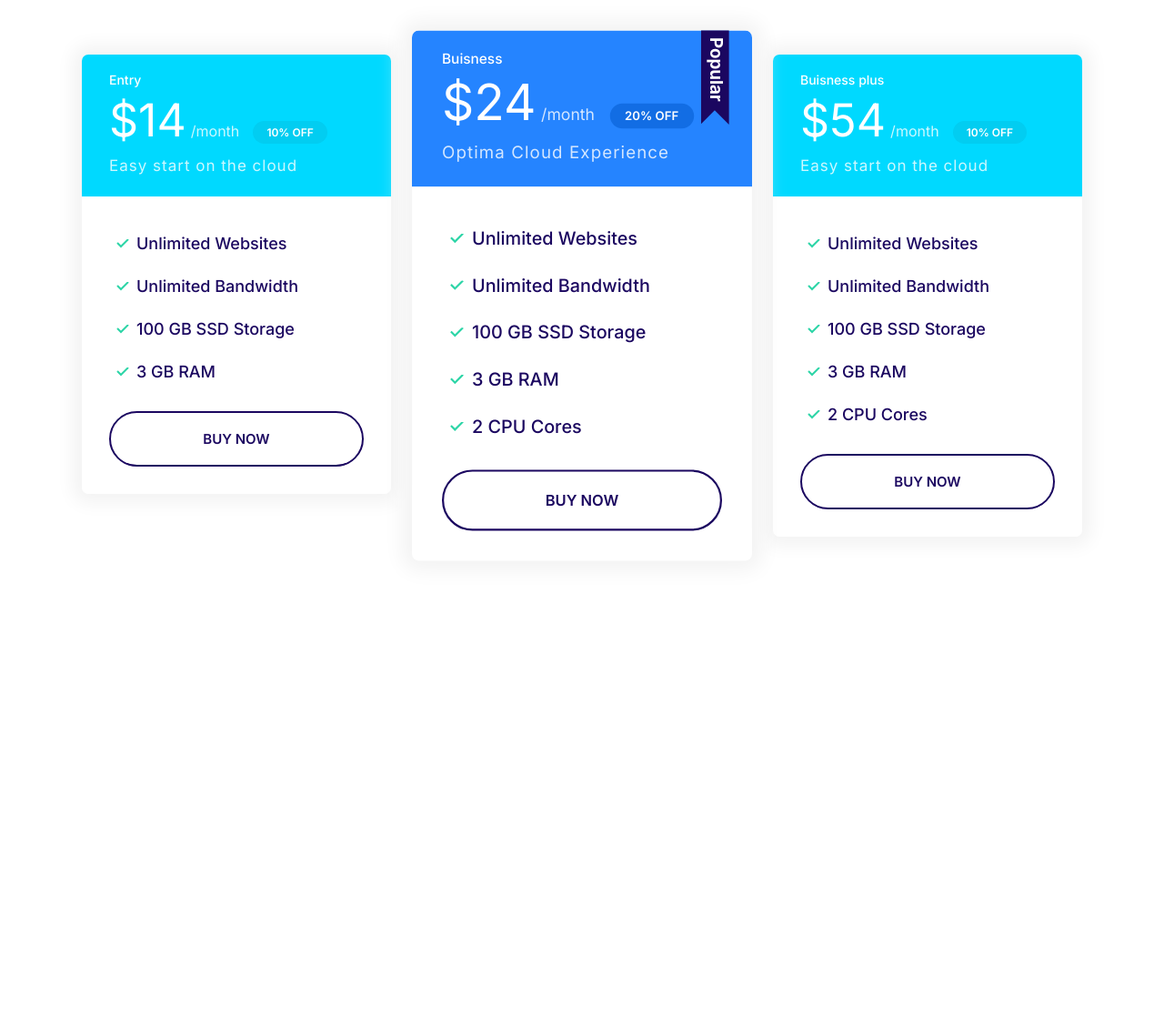
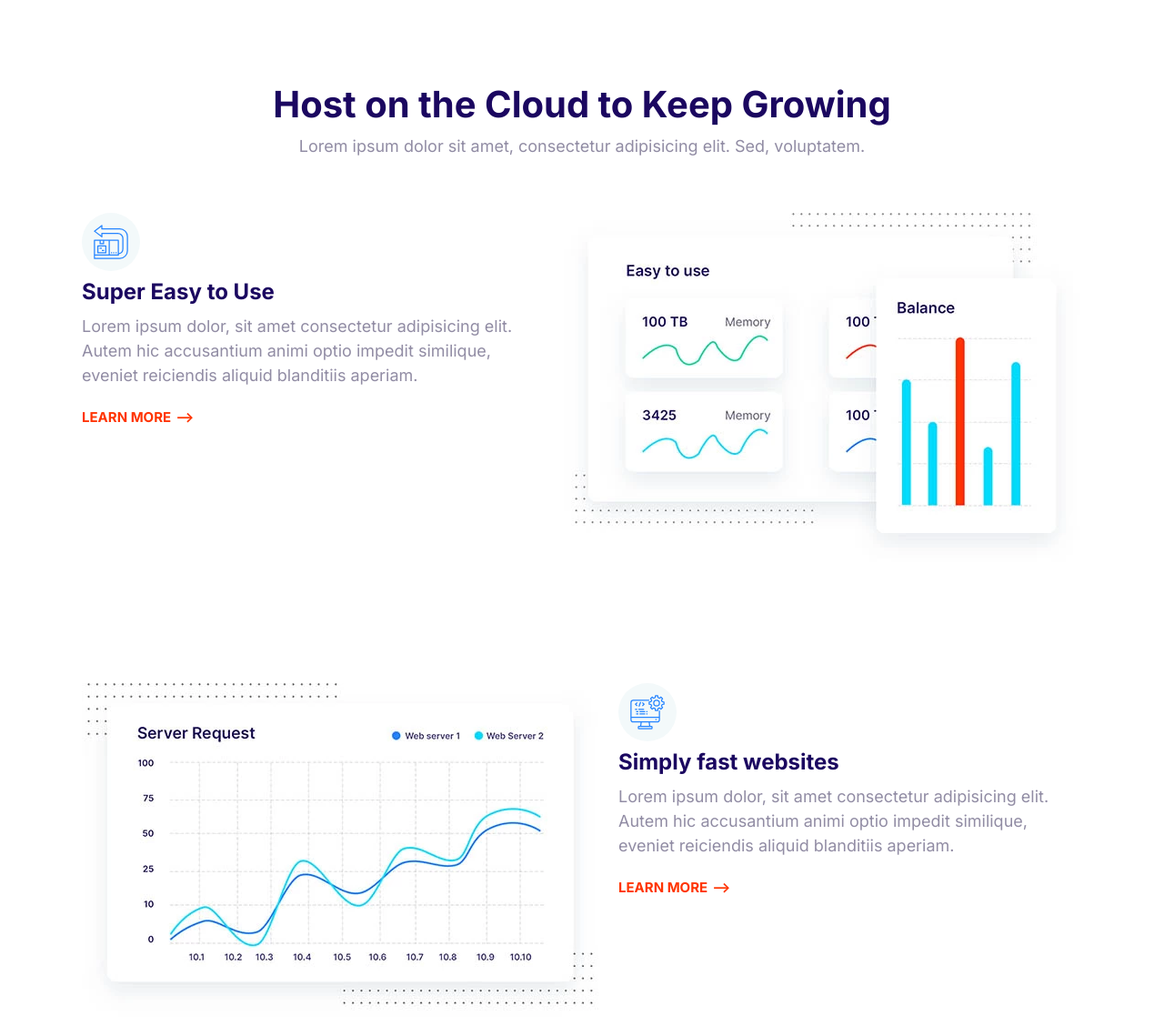
Before and after one commit to dara0869/path42, a plain HTML site: page index.html in a window 1280 px wide. Shown: the top 1128 px of the page at 91% size. Before the commit the page ends 800 px from the top, so only its background shows below. Drawn offline with Linux system fonts and the light colour scheme.

Commit message:
Build of features block component.

```diff
--- a/CSS/Styles.css
+++ b/CSS/Styles.css
@@ -815,3 +815,25 @@ a {
   max-width: 500px;
   margin: 0 auto;
 }
+
+/******************************************************************************
+***                      Features Block Section                             ***
+******************************************************************************/
+.feature {
+  gap: 4rem 2rem;
+  margin: 12rem 0;
+}
+
+.feature:first-of-type {
+  margin-top: 6rem;
+}
+
+.feature__heading {
+  margin: 1rem 0;
+}
+
+@media screen and (min-width: 768px) {
+  .feature:nth-of-type(even) .feature__content {
+    order: 2;
+  }
+}
--- a/index.html
+++ b/index.html
@@ -12,71 +12,125 @@
     <link rel="stylesheet" href="CSS/Styles.css" />
   </head>
   <body>
-    <section class="block container block-plans">
-      <div class="grid grid--1x3">
-        <div class="plan">
-          <div class="card card--secondary">
-            <header class="card__header">
-              <h3 class="plan__name">Entry</h3>
-              <span class="plan__price">$14</span>
-              <span class="plan__billing-cycle">/month</span>
-              <span class="badge badge--secondary badge--small">10% OFF</span>
-              <span class="plan__description">Easy start on the cloud</span>
-            </header>
-            <div class="card__body">
-              <ul class="list list--tick">
-                <li class="list__item">Unlimited Websites</li>
-                <li class="list__item">Unlimited Bandwidth</li>
-                <li class="list__item">100 GB SSD Storage</li>
-                <li class="list__item">3 GB RAM</li>
-              </ul>
-              <button class="btn btn--outline btn--block">Buy Now</button>
-            </div>
-          </div>
+    <section class="block container">
+      <header class="block__header">
+        <h2>Host on the Cloud to Keep Growing</h2>
+        <p>
+          Lorem ipsum dolor sit amet, consectetur adipisicing elit. Sed,
+          voluptatem.
+        </p>
+      </header>
+      <article class="grid grid--1x2 feature">
+        <div class="feature__content">
+          <span class="icon-container">
+            <svg class="icon icon--primary">
+              <use xlink:href="images/sprite.svg#easy"></use>
+            </svg>
+          </span>
+          <h3 class="feature__heading">Super Easy to Use</h3>
+          <p>
+            Lorem ipsum dolor, sit amet consectetur adipisicing elit. Autem hic
+            accusantium animi optio impedit similique, eveniet reiciendis
+            aliquid blanditiis aperiam.
+          </p>
+          <a href="#" class="link-arrow">Learn More</a>
         </div>
-        <div class="plan plan--popular">
-          <div class="card card--primary">
-            <header class="card__header">
-              <h3 class="plan__name">Buisness</h3>
-              <span class="plan__price">$24</span>
-              <span class="plan__billing-cycle">/month</span>
-              <span class="badge badge--primary badge--small">20% OFF</span>
-              <span class="plan__description">Optima Cloud Experience</span>
-            </header>
-            <div class="card__body">
-              <ul class="list list--tick">
-                <li class="list__item">Unlimited Websites</li>
-                <li class="list__item">Unlimited Bandwidth</li>
-                <li class="list__item">100 GB SSD Storage</li>
-                <li class="list__item">3 GB RAM</li>
-                <li class="list__item">2 CPU Cores</li>
-              </ul>
-              <button class="btn btn--outline btn--block">Buy Now</button>
-            </div>
-          </div>
+        <picture>
+          <source
+            type="image/webp"
+            srcset="images/easy.webp 1x, images/easy@2x.webp 2x"
+          />
+          <source
+            type="image/jpg"
+            srcset="images/easy.jpg 1x, images/easy@2x.jpg 2x"
+          />
+          <img class="feature__image" src="images/easy@2x.jpg" alt="" />
+        </picture>
+      </article>
+
+      <article class="grid grid--1x2 feature">
+        <div class="feature__content">
+          <span class="icon-container">
+            <svg class="icon icon--primary">
+              <use xlink:href="images/sprite.svg#computer"></use>
+            </svg>
+          </span>
+          <h3 class="feature__heading">Simply fast websites</h3>
+          <p>
+            Lorem ipsum dolor, sit amet consectetur adipisicing elit. Autem hic
+            accusantium animi optio impedit similique, eveniet reiciendis
+            aliquid blanditiis aperiam.
+          </p>
+          <a href="#" class="link-arrow">Learn More</a>
         </div>
-        <div class="plan">
-          <div class="card card--secondary">
-            <header class="card__header">
-              <h3 class="plan__name">Buisness plus</h3>
-              <span class="plan__price">$54</span>
-              <span class="plan__billing-cycle">/month</span>
-              <span class="badge badge--secondary badge--small">10% OFF</span>
-              <span class="plan__description">Easy start on the cloud</span>
-            </header>
-            <div class="card__body">
-              <ul class="list list--tick">
-                <li class="list__item">Unlimited Websites</li>
-                <li class="list__item">Unlimited Bandwidth</li>
-                <li class="list__item">100 GB SSD Storage</li>
-                <li class="list__item">3 GB RAM</li>
-                <li class="list__item">2 CPU Cores</li>
-              </ul>
-              <button class="btn btn--outline btn--block">Buy Now</button>
-            </div>
-          </div>
+        <picture>
+          <source
+            type="image/webp"
+            srcset="images/fast.webp 1x, images/fast@2x.webp 2x"
+          />
+          <source
+            type="image/jpg"
+            srcset="images/fast.jpg 1x, images/fast@2x.jpg 2x"
+          />
+          <img class="feature__image" src="images/fast@2x.jpg" alt="" />
+        </picture>
+      </article>
+
+      <article class="grid grid--1x2 feature">
+        <div class="feature__content">
+          <span class="icon-container">
+            <svg class="icon icon--primary">
+              <use xlink:href="images/sprite.svg#settings"></use>
+            </svg>
+          </span>
+          <h3 class="feature__heading">WordPress made easy</h3>
+          <p>
+            Lorem ipsum dolor, sit amet consectetur adipisicing elit. Autem hic
+            accusantium animi optio impedit similique, eveniet reiciendis
+            aliquid blanditiis aperiam.
+          </p>
+          <a href="#" class="link-arrow">Learn More</a>
         </div>
-      </div>
+        <picture>
+          <source
+            type="image/webp"
+            srcset="images/wordpress.webp 1x, images/wordpress@2x.webp 2x"
+          />
+          <source
+            type="image/jpg"
+            srcset="images/wordpress.jpg 1x, images/wordpress@2x.jpg 2x"
+          />
+          <img class="feature__image" src="images/wordpress@2x.jpg" alt="" />
+        </picture>
+      </article>
+
+      <article class="grid grid--1x2 feature">
+        <div class="feature__content">
+          <span class="icon-container">
+            <svg class="icon icon--primary">
+              <use xlink:href="images/sprite.svg#clock"></use>
+            </svg>
+          </span>
+          <h3 class="feature__heading">24/7 Expert Support</h3>
+          <p>
+            Lorem ipsum dolor, sit amet consectetur adipisicing elit. Autem hic
+            accusantium animi optio impedit similique, eveniet reiciendis
+            aliquid blanditiis aperiam.
+          </p>
+          <a href="#" class="link-arrow">Learn More</a>
+        </div>
+        <picture>
+          <source
+            type="image/webp"
+            srcset="images/support.webp 1x, images/support@2x.webp 2x"
+          />
+          <source
+            type="image/jpg"
+            srcset="images/support.jpg 1x, images/support@2x.jpg 2x"
+          />
+          <img class="feature__image" src="images/support@2x.jpg" alt="" />
+        </picture>
+      </article>
     </section>
     <script src="js/main.js"></script>
   </body>
```
Also changed, not shown: components/features.html (added, +119 -0 lines), images/easy.jpg (added), images/easy.webp (added), images/easy@2x.jpg (added), images/easy@2x.webp (added), images/fast.jpg (added), images/fast.webp (added), images/fast@2x.jpg (added), images/fast@2x.webp (added), images/support.jpg (added), images/support.webp (added), images/support@2x.jpg (added), images/support@2x.webp (added), images/wordpress.jpg (added), 3 more files.
